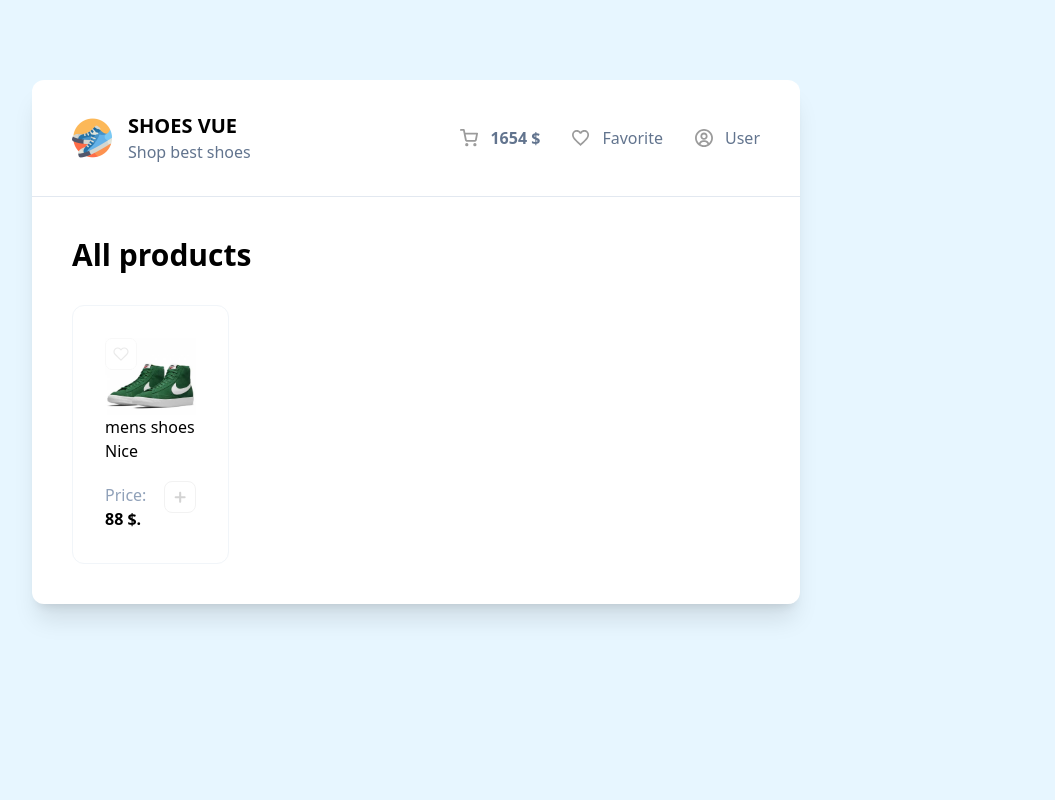
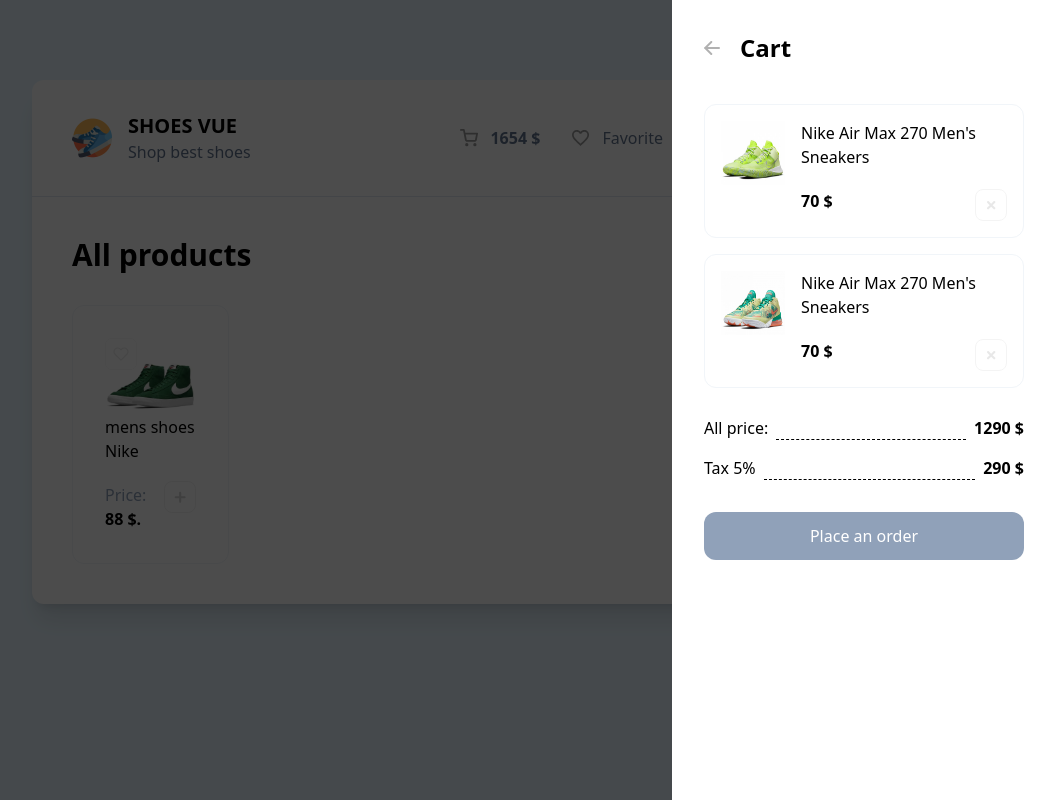
Before and after one commit to ivan-mr1/vue-store, a Vue app: page / in a window 1280 px wide. Shown: the whole page, without its empty margins (224-1279 px from the left). Built offline with nearby package versions, Linux system fonts and the light colour scheme.

Commit message:
feat: add drawer

```diff
--- a/src/App.vue
+++ b/src/App.vue
@@ -1,9 +1,11 @@
 <script setup>
 import Header from './components/Header.vue'
 import CardList from './components/CardList.vue'
+import Drawer from './components/Drawer.vue'
 </script>
 
 <template>
+  <Drawer />
   <div class="shadow-grey-200 m-auto mt-20 w-3/5 rounded-xl bg-white shadow-xl">
     <Header />
     <div class="p-10">
--- a/src/components/CardList.vue
+++ b/src/components/CardList.vue
@@ -13,7 +13,7 @@
 <template>
   <div class="grid grid-cols-4 gap-5">
     <Card
-      title="mens shoes Nice"
+      title="mens shoes Nike"
       :price="88"
       image-url="assets/img/sneakers/sneakers-1.jpg"
       :is-added="false"
--- /dev/null
+++ b/src/components/CartItem.vue
@@ -0,0 +1,28 @@
+<script setup>
+defineProps({
+  title: String,
+  img: String,
+  price: Number,
+  cartItemClick: Function,
+})
+</script>
+<template>
+  <div class="relative flex w-full gap-4 rounded-xl border border-slate-100 p-4">
+    <img :src="img" class="h-16 w-16" alt="Sneaker" width="70" height="70" loading="lazy" />
+    <div class="flex w-full flex-col">
+      <h3>{{ title }}</h3>
+      <div class="mt-5 flex justify-between">
+        <span class="font-bold">{{ price }} $</span>
+        <img
+          @click="cartItemClick"
+          class="cursor-pointer opacity-30 transition hover:opacity-100"
+          src="/assets/img/close.svg"
+          alt="Close"
+          width="32"
+          height="32"
+          loading="lazy"
+        />
+      </div>
+    </div>
+  </div>
+</template>
--- /dev/null
+++ b/src/components/CartListItem.vue
@@ -0,0 +1,18 @@
+<script setup>
+import CartItem from './CartItem.vue'
+</script>
+
+<template>
+  <div class="flex flex-1 flex-col gap-4">
+    <CartItem
+      title="Nike Air Max 270 Men's Sneakers"
+      :price="70"
+      img="/assets/img/sneakers/sneakers-10.jpg"
+    />
+    <CartItem
+      title="Nike Air Max 270 Men's Sneakers"
+      :price="70"
+      img="/assets/img/sneakers/sneakers-9.jpg"
+    />
+  </div>
+</template>
--- /dev/null
+++ b/src/components/Drawer.vue
@@ -0,0 +1,31 @@
+<script setup>
+import CartListItem from './CartListItem.vue'
+import DrawerHead from './DrawerHead.vue'
+</script>
+
+<template>
+  <div class="fixed top-0 left-0 z-10 h-full w-full bg-black opacity-70"></div>
+  <div class="fixed top-0 right-0 z-20 h-full w-96 bg-white p-8">
+    <DrawerHead />
+    <CartListItem />
+
+    <div class="mt-7 mb-6 flex flex-col gap-4">
+      <div class="flex gap-2">
+        <span>All price:</span>
+        <div class="flex-1 border-b border-dashed"></div>
+        <span class="font-bold">1290 $</span>
+      </div>
+      <div class="flex gap-2">
+        <span>Tax 5%</span>
+        <div class="flex-1 border-b border-dashed"></div>
+        <span class="font-bold">290 $</span>
+      </div>
+      <button
+        disabled=""
+        class="mt-4 w-full cursor-pointer rounded-xl bg-lime-500 py-3 text-white transition hover:bg-lime-600 active:bg-lime-700 disabled:bg-slate-400"
+      >
+        Place an order
+      </button>
+    </div>
+  </div>
+</template>
--- /dev/null
+++ b/src/components/DrawerHead.vue
@@ -0,0 +1,30 @@
+<template>
+  <div class="flex items-center gap-5">
+    <h2 class="mb-10 flex items-center gap-5 text-2xl font-bold">
+      <svg
+        class="rotate-180 cursor-pointer opacity-30 transition hover:-translate-x-1 hover:opacity-100"
+        width="16"
+        height="14"
+        viewBox="0 0 16 14"
+        fill="none"
+        xmlns="http://www.w3.org/2000/svg"
+      >
+        <path
+          d="M1 7H14.7143"
+          stroke="black"
+          stroke-width="2"
+          stroke-linecap="round"
+          stroke-linejoin="round"
+        />
+        <path
+          d="M8.71436 1L14.7144 7L8.71436 13"
+          stroke="black"
+          stroke-width="2"
+          stroke-linecap="round"
+          stroke-linejoin="round"
+        />
+      </svg>
+      Cart
+    </h2>
+  </div>
+</template>
```
